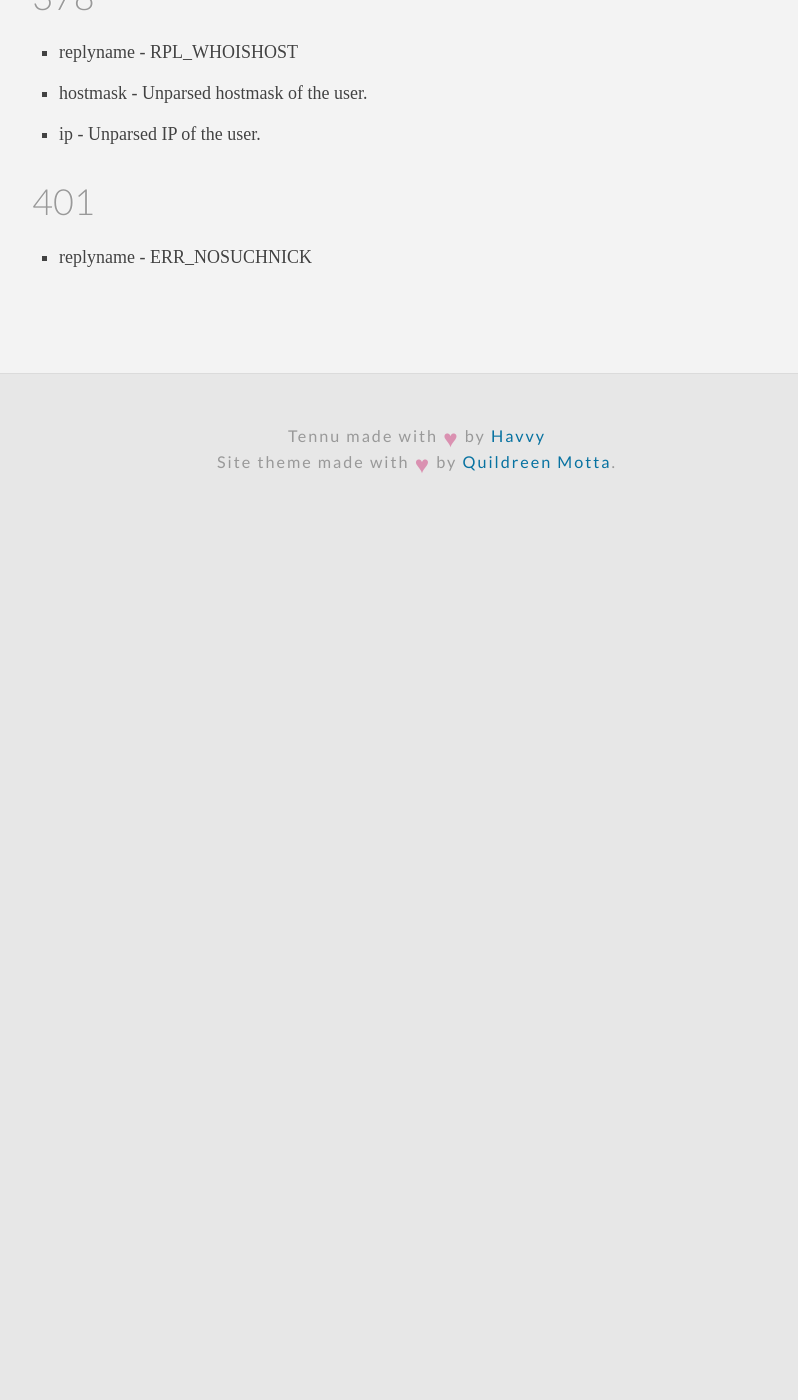
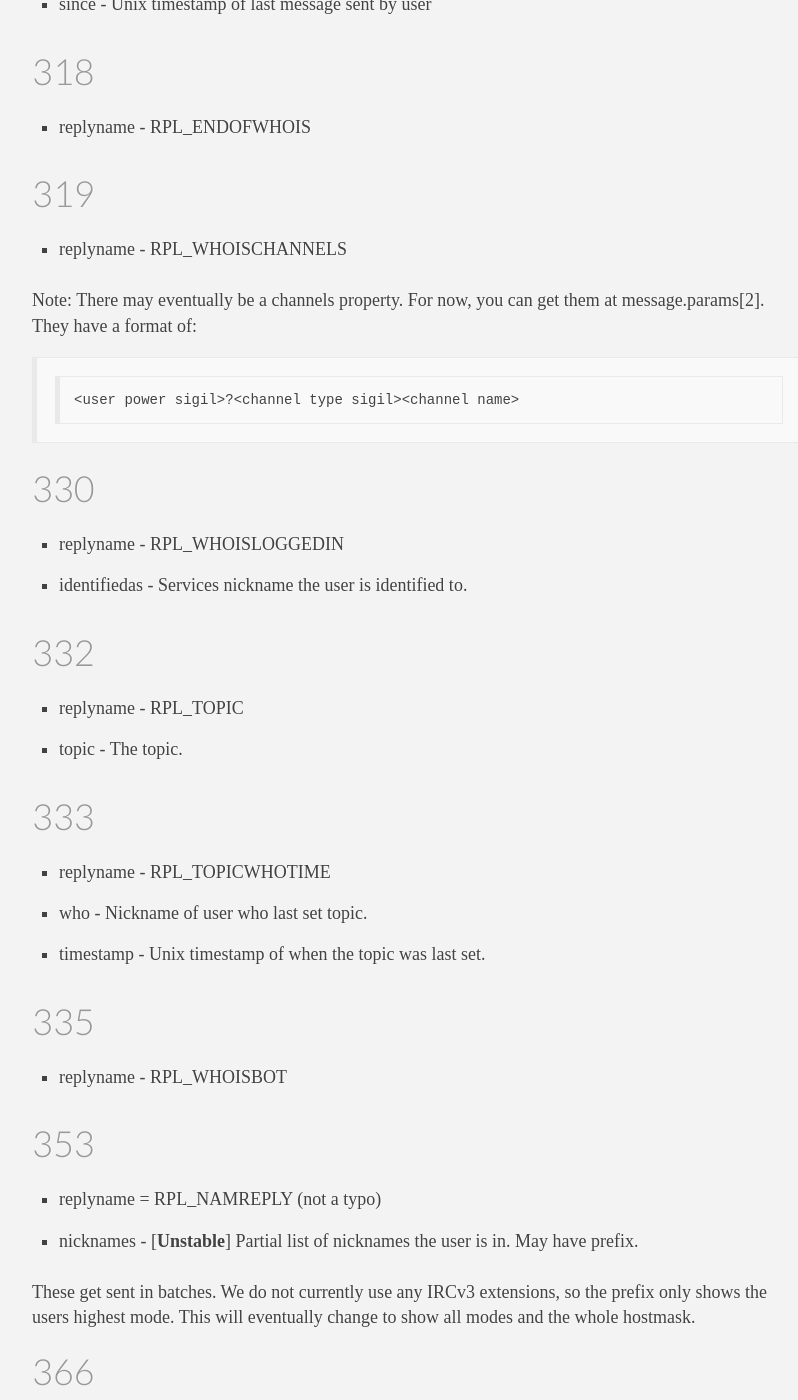
Before and after one commit to Tennu/tennu.github.io, a Jekyll site: the page built from documentation/api/message-properties.md, in a window 1280 px wide and 1400 px high, scrolled down 3633 px. Shown: the whole window, without its empty margins (223-1021 px from the left). Built offline with Jekyll 4.4.1, drawn with Linux system fonts in a browser that asks for light colours; some web fonts are replaced; before the commit the page ends 4158 px from its top, so only the background shows below that; some of the changed text lies outside the part shown.

Commit message:
Document the message properties more.

```diff
--- a/documentation/api/message-properties.md
+++ b/documentation/api/message-properties.md
@@ -9,7 +9,7 @@ Note: If you would like to improve Tennu, adding message extensions is easy.
 
 ### All Messages
 
-* prefix     - The prefix is either a hostmask of the format "nickname!username@hostname", or the server you are connected to.
+* prefix     - The prefix is either a hostmask of the format `nickname!username@hostname`, or the server you are connected to.
 * command    - Message command type. For example, 'privmsg' or 'nick'.
 * params     - Array of sent parameters.
 * tags       - IRC3 tags sent with message.
@@ -63,9 +67,20 @@ value of their reply name.
 * old - The nickname the user was using.
 * new - The nickname the user is now using.
 
+
+### MODE
+
+* modestring - Unparsed mode changes without arguments.
+* args - The arguments to modes that have arguments.
+* modes - [**Unstable**] Semi-correct parsing of modes.
+
 ### 307
 
 * replyname - RPL_WHOISREGNICK
+
+### 310
+
+* replyname - RPL_WHOISHELPOP
 
 ### 311
 
@@ -83,6 +98,12 @@ Note: The prefix is the server you are on.
 * replyname - RPL_WHOISSERVER
 * server - Server that the user is on.
 * serverInfo - Arbitrary information about the server.
+
+### 313
+
+* replyname - RPL_WHOISOPERATOR
+* nickname - Nickname of user
+* permissions - Arbitrary IRC OP permissions of user.
 
 ### 317
 
@@ -111,6 +132,34 @@ get them at message.params[2]. They have a format of:
 * replyname - RPL_WHOISLOGGEDIN
 * identifiedas - Services nickname the user is identified to.
 
+### 332
+
+* replyname - RPL_TOPIC
+* topic - The topic.
+
+### 333
+
+* replyname - RPL_TOPICWHOTIME
+* who - Nickname of user who last set topic.
+* timestamp - Unix timestamp of when the topic was last set.
+
+### 335
+
+* replyname - RPL_WHOISBOT
+
+### 353
+
+* replyname = RPL_NAMREPLY (not a typo)
+* nicknames - [**Unstable**] Partial list of nicknames the user is in. May have prefix.
+
+These get sent in batches. We do not currently use any IRCv3
+extensions, so the prefix only shows the users highest mode.
+This will eventually change to show all modes and the whole hostmask.
+
+### 366
+
+* replyname - RPL_ENDOFNAMES
+
 ### 378
 
 * replyname - RPL_WHOISHOST
@@ -120,3 +169,62 @@ get them at message.params[2]. They have a format of:
 ### 401
 
 * replyname - ERR_NOSUCHNICK
+
+### 403
+
+* replyname - ERR_NOSUCHCHANNEL;
+
+### 405
+
+* replyname - ERR_TOOMANYCHANNELS;
+
+### 421
+
+* replyname - ERR_UNKNOWNCOMMAND;
+* unknownCommand - Command name that the client tried to perform.
+
+### 437
+
+* replyname - ERR_UNAVAILRESOURCE
+* channel - Resource that is unavailable.
+* nickname - Resource that is unavailable.
+* resource - Resource that is unavailable.
+
+In the future, only one of `channel` or `nickname` will be set.
+
+### 461
+
+* replyname - ERR_NEEDMOREPARAMS;
+* command - Command sent with insuffient parameters.
+
+### 471
+
+* replyname - ERR_CHANNELISFULL;
+
+### 473
+
+* replyname - ERR_INVITEONLYCHAN;
+
+### 474
+
+* replyname - ERR_BANNEDFROMCHAN;
+
+### 475
+
+* replyname - ERR_BADCHANNELKEY;
+
+### 477
+
+* replyname - ERR_NEEDREGGEDNICK;
+
+### 489
+
+* replyname - ERR_SECUREONLYCHAN;
+
+### 520
+
+* replyname - ERR_OPERONLY;
+
+### 671
+
+* replyname - RPL_WHOISSECURE
```
Also changed, not shown: other parts of documentation/api/message-properties.md (+6 -2 lines), documentation/api/command-properties.md (+2 -1 lines).
